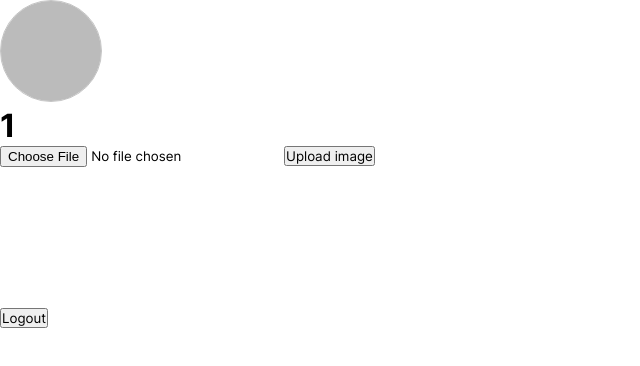
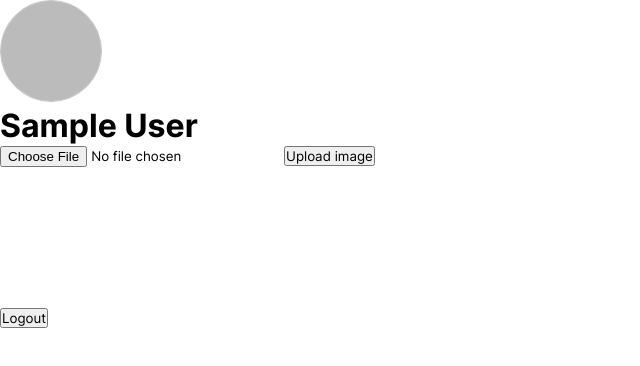
Before and after one commit to techinika/p-2-p-audio-comm, a React (Create React App) app: page /u/1 in a window 1280 px wide. Shown: the top 366 px of the page, without its empty margins (0-640 px from the left). Built offline with nearby package versions, Linux system fonts and the light colour scheme; no server answers; sample sign-in values are in the browser's storage.

Commit message:
minor changes

```diff
--- a/src/Assets/css/Header.module.css
+++ b/src/Assets/css/Header.module.css
@@ -1,7 +1,9 @@
 .header{
     display: flex;
+    background-color: white;
     justify-content: space-between;
     padding: 15px 50px;
+    box-shadow: rgba(0, 0, 0, 0.05) 0px 6px 24px 0px, rgba(0, 0, 0, 0.08) 0px 0px 0px 1px;
 }
 .userInfo{
     display: flex;
--- a/src/Pages/Account.jsx
+++ b/src/Pages/Account.jsx
@@ -38,12 +38,12 @@ export default function Account(){
               )
         });
     }
-    const params = useParams();
-    let username = params.username
+    // const params = useParams();
+    // let username = params.username
     return(
         <>
         <img src={user.photoURL==null ? displayImage : user.photoURL} className={css.displayImage} id="displayImg"/>
-        <h1>{username}</h1>
+        <h1>{user.displayName}</h1>
         <input type="file" accept="image/jpeg, image/png, image/jpg" onChange={()=>{displayImgchange()}} id="inputfile"/>
         <button onClick={()=>{uploadimg()}}>Upload image</button>
         <br /><br />
```
